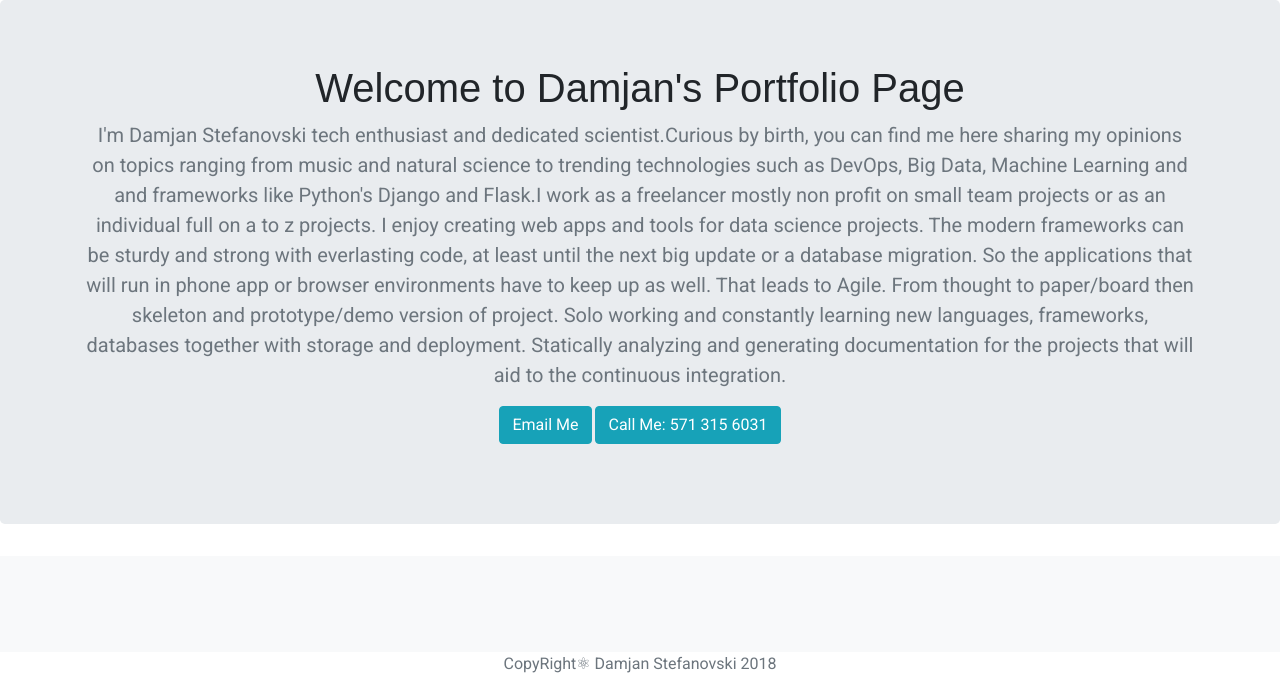
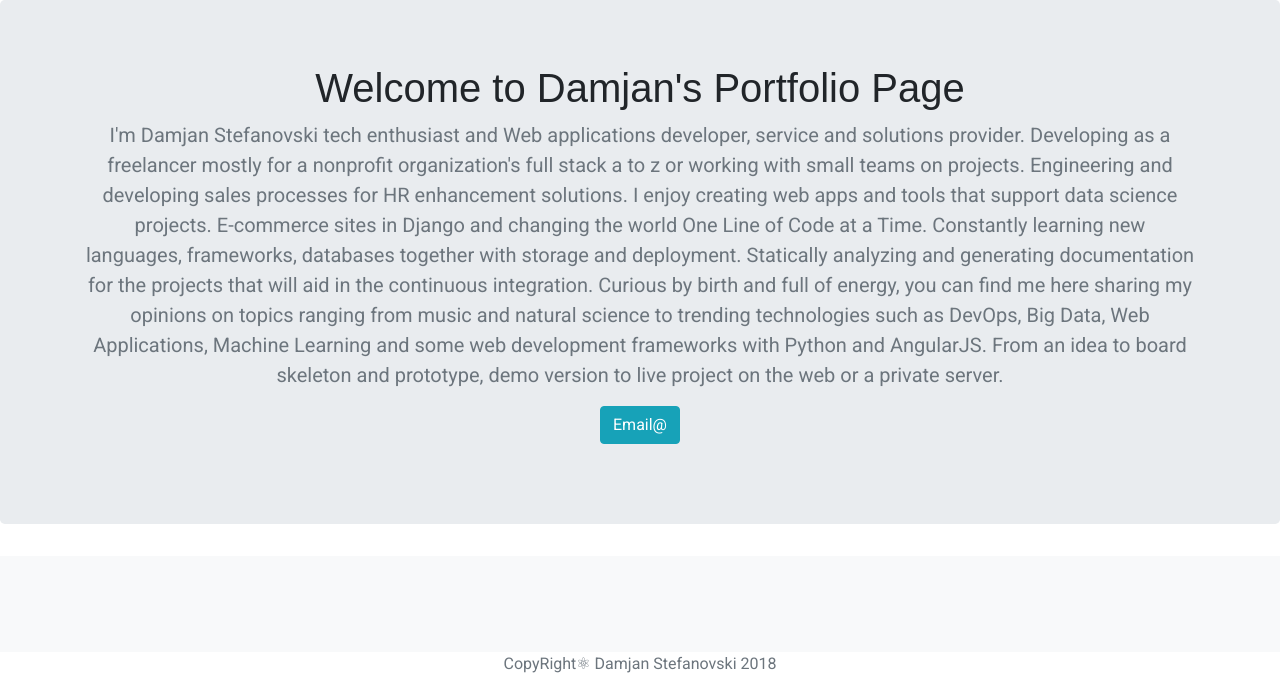
Before and after one commit to DamjanStefanovski/portfolio, a Django app: template jobs/templates/jobs/home.html in a window 1280 px wide. Shown: the part 56-740 px from the top of the page. Run offline with Django 3.2, Linux system fonts and the light colour scheme; the template is opened without the code that fills it, so the values that code supplies are empty; some libraries are stand-ins or nearby versions; some web fonts are replaced.

Commit message:
Text on home page change

```diff
--- a/jobs/templates/jobs/home.html
+++ b/jobs/templates/jobs/home.html
@@ -44,10 +44,10 @@
       <section class="jumbotron text-center">
         <div class="container">
           <h1 class="jumbotron-heading">Welcome to Damjan's Portfolio Page</h1>
-          <p class="lead text-muted">I'm Damjan Stefanovski tech enthusiast and dedicated scientist.Curious by birth, you can find me here sharing my opinions on topics ranging from music and natural science to trending technologies such as DevOps, Big Data, Machine Learning and  and frameworks like Python's Django and Flask.I work as a freelancer mostly non profit on small team projects or as an individual full on a to z projects. I enjoy creating web apps and tools for data science projects. The modern frameworks can be sturdy and strong with everlasting code, at least until the next big update or a database migration. So the applications that will run in phone app or browser environments have to keep up as well. That leads to Agile. From thought to paper/board then skeleton and prototype/demo version of project. Solo working and constantly learning new languages, frameworks, databases together with storage and deployment. Statically analyzing and generating documentation for the projects that will aid to the continuous integration. </p>
+          <p class="lead text-muted">I'm Damjan Stefanovski tech enthusiast and Web applications developer, service and solutions provider. Developing as a freelancer mostly for a nonprofit organization's full stack a to z or working with small teams on projects. Engineering and developing sales processes for HR enhancement solutions. I enjoy creating web apps and tools that support data science projects. E-commerce sites in Django and changing the world One Line of Code at a Time. Constantly learning new languages, frameworks, databases together with storage and deployment. Statically analyzing and generating documentation for the projects that will aid in the continuous integration.
+Curious by birth and full of energy, you can find me here sharing my opinions on topics ranging from music and natural science to trending technologies such as DevOps, Big Data, Web Applications,  Machine Learning and some web development frameworks with Python and AngularJS. From an idea to board skeleton and prototype, demo version to live project on the web or a private server.  </p>
           <p>
-            <a href="mailto:data.analytics.d3@gmail.com" class="btn btn-info">Email Me</a>
-            <a href="tel:1-571-315-6031" class="btn btn-info ">Call Me: 571 315 6031</a>
+            <a href="mailto:damjan@damjan-stefanovski.com" class="btn btn-info">Email@</a>
           </p>
           <!-- <img src="{% static 'IMG-7067.jpg' %}" height=200 />  Place for photo .-->
         </div>
```
